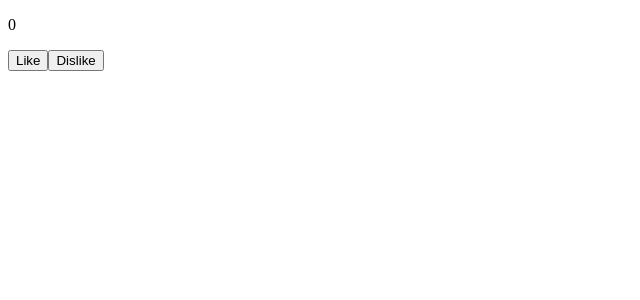
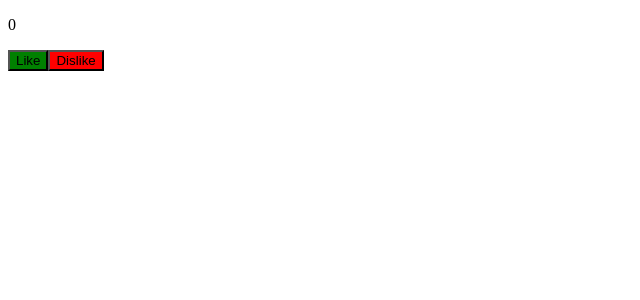
Before and after one commit to kiplaa1500/Quotes-, an Angular app: page / in a window 1280 px wide. Shown: the top 300 px of the page, without its empty margins (0-640 px from the left). Built offline with nearby package versions, Linux system fonts and the light colour scheme.

Commit message:
Adding upvote and downvote

```diff
--- a/src/app/quotes-details/quotes-details.component.css
+++ b/src/app/quotes-details/quotes-details.component.css
@@ -0,0 +1,9 @@
+.success{
+    background-color : green;
+
+}
+
+.danger {
+  background-color: red;
+
+}
--- a/src/app/quotes-details/quotes-details.component.html
+++ b/src/app/quotes-details/quotes-details.component.html
@@ -2,6 +2,6 @@
 
   <p>{{numberOfLikes}}</p>
 
-  <button class="btn btn-success" (click)="likeButtonClick()">Like</button>
-  <button class="btn btn-danger" (click)="dislikesButtonClick()">Dislike</button>
+  <button class="success" (click)="likeButtonClick()">Like</button>
+  <button class="danger" (click)="dislikesButtonClick()">Dislike</button>
 </div>
--- a/src/app/quotes/quotes.component.html
+++ b/src/app/quotes/quotes.component.html
@@ -1,9 +1,29 @@
-<!-- <div>
+<div class="container-fluid">
+  <h1>QUOTES</h1>
+  <img src="assets/images/like-dislike.png">
+</div>
 
-  <p>{{numberOfLikes}}</p>
+<app-quote-form (emitQuote)="addQuote($event)"></app-quote-form>
 
-  <button class="btn btn-success"(click)
-  ="likeButtonClick()">Like</button>
-  <button class="btn btn-danger"(click)
-  ="dislikesButtonClick()">Dislike</button>
-</div> -->
+<div class="container">
+  <div class="row">
+    <div class="col-md-10">
+      <hr>
+      <div class="myQuote" *ngFor="let quote of quotes; let i=index">
+        <p appHighlight *ngIf="highestUpvote()===quote.upvotes && quote.upvotes>0">{{quote.quote}}</p>
+        <p *ngIf="highestUpvote()!==quote.upvotes || quote.upvotes===0">{{quote.quote}}</p>
+        <app-details [quote]="quote"></app-details>
+
+        <!-- <hr size="50"> -->
+
+
+        <button class="btn btn-primary" (click)="upvote(i)">Upvote</button>
+        <button class="btn" (click)="downvote(i)">Downvote</button>
+        <button class="btn btn-danger" (click)="delQuote(i)">Delete</button>
+
+        <hr>
+
+      </div>
+    </div>
+  </div>
+</div>
--- a/tsconfig.app.json
+++ b/tsconfig.app.json
@@ -3,7 +3,7 @@
   "extends": "./tsconfig.json",
   "compilerOptions": {
     "outDir": "./out-tsc/app",
-    "types": []
+    "types": ["node"]
   },
   "files": [
     "src/main.ts",
```
Also changed, not shown: src/app/quotes/quotes.component.ts (+0 -8 lines).
